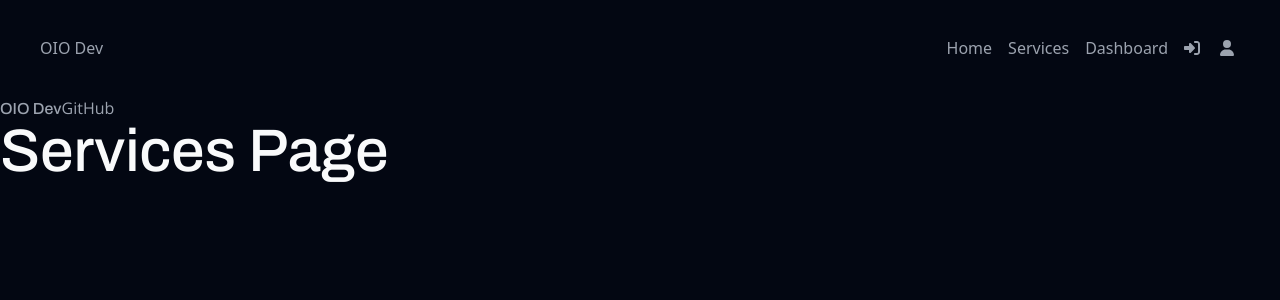
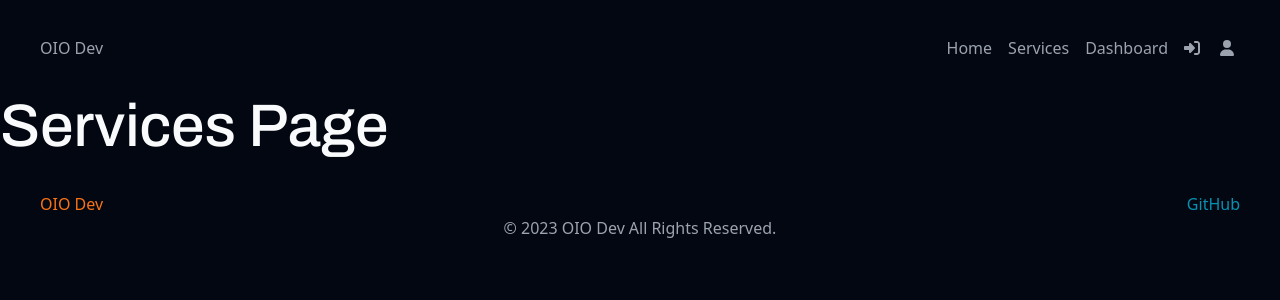
Before and after one commit to CodeByDex/OIODev, a Next.js app: page /services in a window 1280 px wide. Shown: the top 300 px of the page. Built offline with nearby package versions, Linux system fonts and the light colour scheme.

Commit message:
added hover functionality on links to change colors; adding a span to show legal disclaimer

```diff
--- a/src/app/layout.js
+++ b/src/app/layout.js
@@ -27,8 +27,8 @@ export default function RootLayout({ children }) {
     <html lang="en">
       <body className={`${archivo.variable} ${opensans.variable} bg-brand-primary text-brand-textBody`}>
         <Navbar />
+        {children}
         <Footer />
-        {children}
       </body>
     </html>
   );
--- a/src/components/Footer.js
+++ b/src/components/Footer.js
@@ -6,15 +6,22 @@ import "tailwindcss/tailwind.css";
 export default function Footer() {
 
     return (
-        <footer className="footer--container flex flex-row">
-            <ul>
-                <Link href="/" className=" font-primary">
+        <footer className="footer--container px-10 py-9 ">
+                <div className="footer--first-row flex flex-row justify-between ">
+                <Link href="/" className=" text-brand-accent" alt="OIO Dev Logo">
                     OIO Dev
                 </Link>
-                <a href="https://github.com/CodeByDex/OIODev" className="GitHub--Link hover:textHover font-secondary">
+                <a href="https://github.com/CodeByDex/OIODev" className="GitHub--Link hover:text-brand-textHover text-brand-secondary">
                     GitHub
                 </a>
-            </ul>
+                </div>
+
+                <span className="footer--second-row flex flex-row justify-center gap-1 ">© 2023
+                        <Link href="/" className="legal--disclaimer hover:underline hover:text-brand-accent " alt="OIO Dev Logo">
+                        OIO Dev
+                        </Link>
+                       All Rights Reserved.
+                </span>
 
 
         </footer>
```
